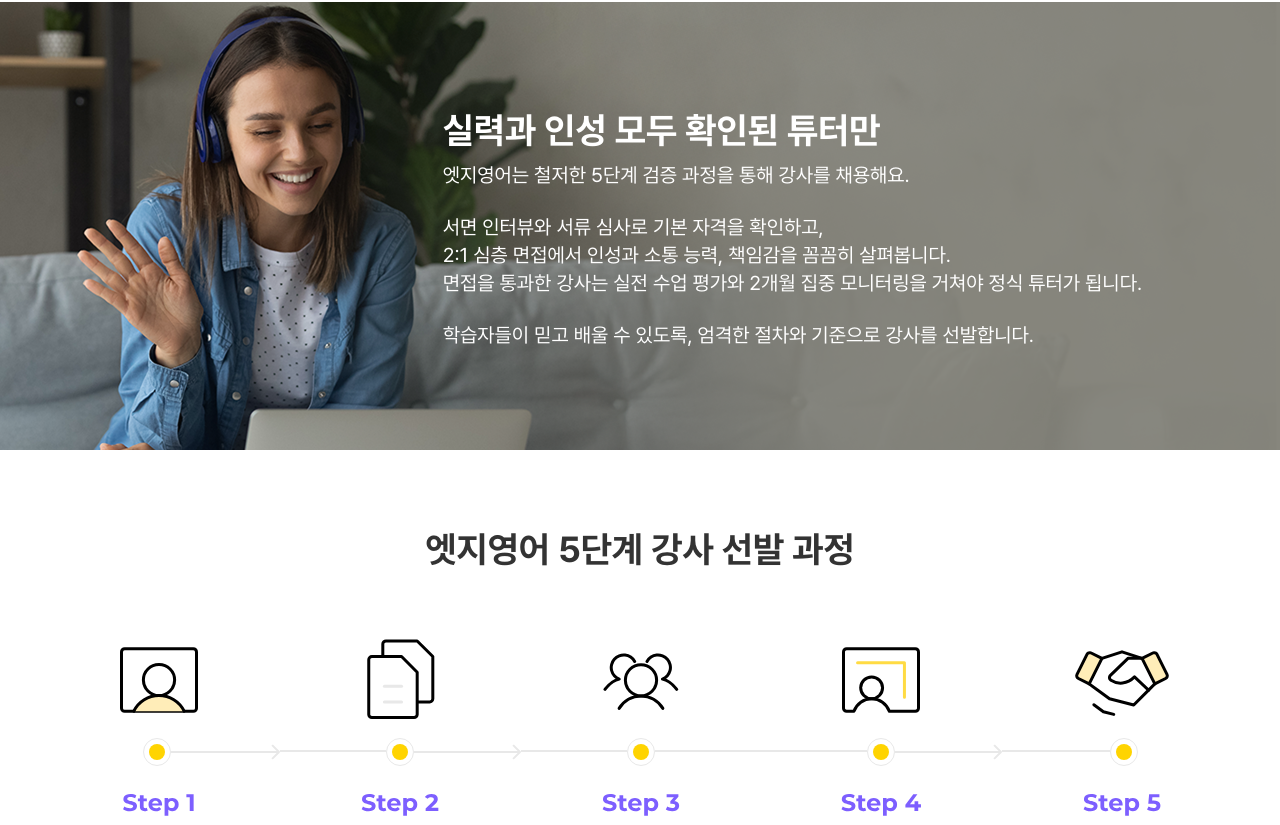
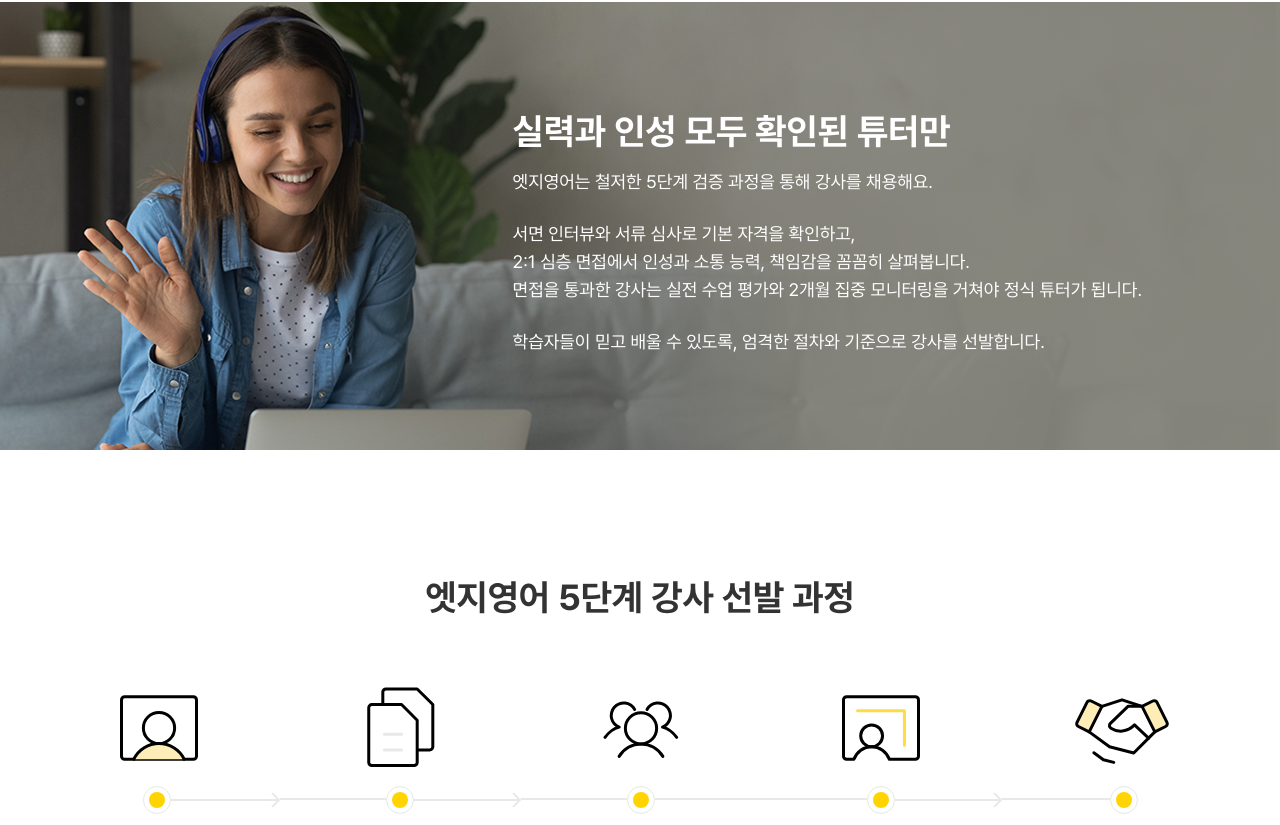
Before and after one commit to gandy818/edge-english, a Next.js app: page /tutors in a window 1280 px wide. Shown: the part 1600-2425 px from the top of the page. Built offline with nearby package versions, Linux system fonts and the light colour scheme.

Commit message:
feat: 강사진 페이지 글자 크기, 여백 수정

```diff
--- a/src/app/tutors/page.tsx
+++ b/src/app/tutors/page.tsx
@@ -47,25 +47,25 @@ export default async function TutorPage() {
         <div className="mt-15 max-md:hidden">
           <div className="flex min-h-[448px] justify-end bg-[url(/images/tutor/bg-tutor.png)] bg-cover bg-center px-4.5">
             <div className="self-center pr-[120px] max-lg:pr-[35px]">
-              <p className="text-4xl font-bold leading-relaxed text-white">
+              <p className="text-4xl font-bold leading-loose text-white">
                 실력과 인성 모두 확인된 튜터만
               </p>
-              <p className="text-xl font-normal text-white">
+              <p className="text-lg font-normal text-white">
                 엣지영어는 철저한 5단계 검증 과정을 통해 강사를 채용해요.
               </p>
               <br />
-              <p className="text-xl font-normal text-white">
+              <p className="text-lg font-normal text-white">
                 서면 인터뷰와 서류 심사로 기본 자격을 확인하고,
               </p>
-              <p className="text-xl font-normal text-white">
+              <p className="text-lg font-normal text-white">
                 2:1 심층 면접에서 인성과 소통 능력, 책임감을 꼼꼼히 살펴봅니다.
               </p>
-              <p className="text-xl font-normal text-white">
+              <p className="text-lg font-normal text-white">
                 면접을 통과한 강사는 실전 수업 평가와 2개월 집중 모니터링을 거쳐야 정식
                 튜터가 됩니다.
               </p>
               <br />
-              <p className="text-xl font-normal text-white">
+              <p className="text-lg font-normal text-white">
                 학습자들이 믿고 배울 수 있도록, 엄격한 절차와 기준으로 강사를 선발합니다.
               </p>
             </div>
@@ -73,13 +73,11 @@ export default async function TutorPage() {
         </div>
 
         {/* 섹션 2 모바일 */}
-        <div className="mt-15 flex min-h-[700px] justify-end bg-mobile-tutor bg-cover bg-bottom sm:bg-tablet-tutor md:hidden">
+        <div className="mt-15 flex min-h-[750px] justify-end bg-mobile-tutor bg-cover bg-bottom sm:bg-tablet-tutor md:hidden">
           <div className="flex min-h-[700px] justify-end">
-            <div className="px-4 pt-15">
-              <p className="text-[32px] font-bold leading-tight text-white">
-                실력과 인성
-              </p>
-              <p className="text-[32px] font-bold leading-relaxed text-white">
+            <div className="px-4 pt-12">
+              <p className="text-3xl font-bold leading-tight text-white">실력과 인성</p>
+              <p className="text-3xl font-bold leading-relaxed text-white">
                 모두 확인된 튜터만
               </p>
               <br />
@@ -101,7 +99,7 @@ export default async function TutorPage() {
         </div>
 
         {/* 섹션 3 웹 */}
-        <div className="mt-20 flex flex-col items-center max-md:hidden">
+        <div className="mt-32 flex flex-col items-center max-md:hidden">
           <p className="text-4xl font-bold">엣지영어 5단계 강사 선발 과정</p>
           <div className="mt-15 flex flex-row justify-start">
             {[1, 2, 3, 4, 5].map((e) => (
@@ -137,7 +135,7 @@ export default async function TutorPage() {
         </div>
 
         {/* 섹션 4 웹 */}
-        <div className="mt-20 flex w-full flex-col bg-[#F3F6F8] px-4.5 py-20 max-md:hidden">
+        <div className="mt-32 flex w-full flex-col bg-[#F3F6F8] px-4.5 py-20 max-md:hidden">
           <p className="self-center text-4xl font-bold">
             어떤 튜터를 만나도 안심할 수 있어요.
           </p>
```
